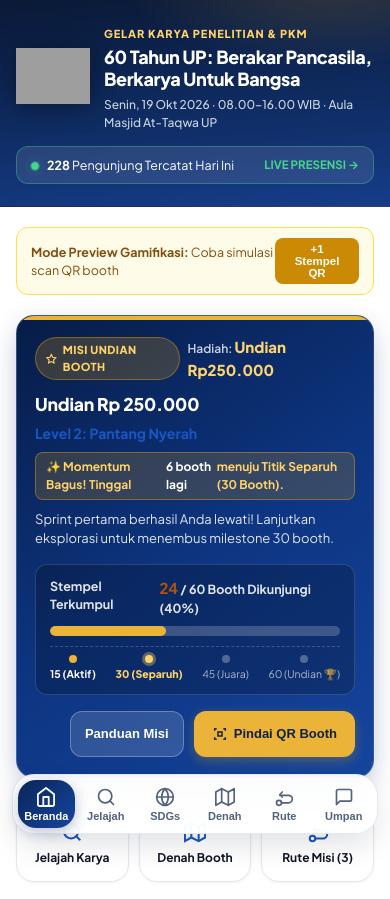
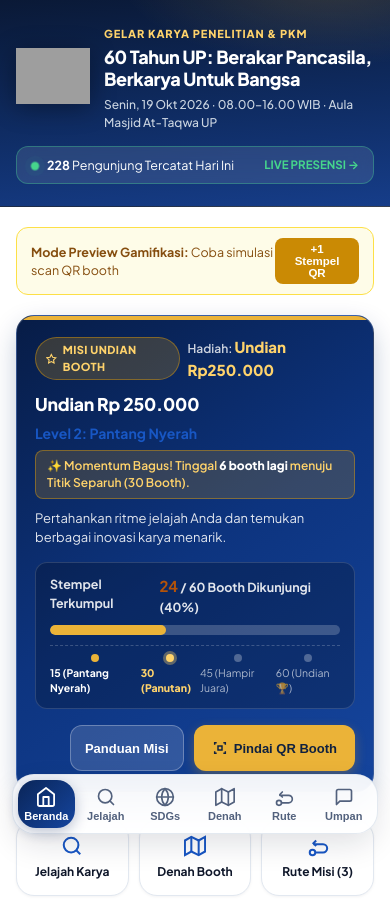
Before and after one commit to nawawimegahertz/gelarkaryaup60, a website: page mockup-beranda-gamifikasi.html in a window 390 px wide. Shown: the top 899 px of the page. Drawn offline with Linux system fonts and the light colour scheme; grey boxes are pictures that could not be loaded.

Commit message:
fix: sprint badge mobile layout and concise non-redundant gamification copy

```diff
--- a/assets/css/style.css
+++ b/assets/css/style.css
@@ -3459,21 +3459,25 @@ button,
 }
 
 .quest-sprint-badge {
-  display: inline-flex;
-  align-items: center;
-  gap: 5px;
+  display: block;
+  text-align: left;
+  line-height: 1.45;
   font-size: 12px;
-  font-weight: 700;
+  font-weight: 600;
   color: #ffd36b;
   background: rgba(245, 168, 0, 0.18);
   border: 1px solid rgba(245, 168, 0, 0.4);
   border-radius: 8px;
-  padding: 5px 10px;
-  margin: 4px 0 10px;
+  padding: 6px 11px;
+  margin: 6px 0 10px;
+  box-sizing: border-box;
+  width: fit-content;
+  max-width: 100%;
 }
 
 .quest-sprint-badge b {
   color: #ffffff;
+  font-weight: 800;
 }
 
 .quest-milestones-row {
--- a/mockup-beranda-gamifikasi.html
+++ b/mockup-beranda-gamifikasi.html
@@ -276,21 +276,27 @@
       }
 
       .quest-sprint-badge {
-        display: inline-flex;
-        align-items: center;
-        gap: 5px;
+        display: block;
+        text-align: left;
+        line-height: 1.45;
         font-size: 12px;
-        font-weight: 700;
+        font-weight: 600;
         color: #ffd36b;
         background: rgba(245, 168, 0, 0.18);
         border: 1px solid rgba(245, 168, 0, 0.4);
         border-radius: 8px;
-        padding: 5px 10px;
-        margin: 4px 0 10px;
+        padding: 6px 11px;
+        margin: 6px 0 10px;
+        box-sizing: border-box;
+        width: fit-content;
+        max-width: 100%;
+        word-break: normal;
+        overflow-wrap: break-word;
       }
 
       .quest-sprint-badge b {
         color: #ffffff;
+        font-weight: 800;
       }
 
       .quest-milestones-row {
@@ -766,10 +772,10 @@
         </div>
 
         <h2 class="quest-headline">Undian Rp 250.000</h2>
-        <div id="questLevelTitle" style="font-size:14px; font-weight:700; color:var(--primary); margin:2px 0 4px;">Level 2: Penjelajah Aktif</div>
+        <div id="questLevelTitle" style="font-size:14px; font-weight:700; color:var(--primary); margin:2px 0 4px;">Level 2: Pantang Nyerah</div>
         <div class="quest-sprint-badge" id="questSprintBadge">✨ Momentum Bagus! Tinggal <b>6 booth lagi</b> menuju Titik Separuh (30 Booth).</div>
         <p class="quest-desc" id="questDesc">
-          Pindai QR di bawah poster setiap booth. Pengunjung yang melengkapi seluruh 60 booth berhak mengikuti undian doorprize Rp 250.000.
+          Pertahankan ritme jelajah Anda dan temukan berbagai inovasi karya menarik.
         </p>
 
         <!-- Progress Box -->
@@ -784,15 +790,15 @@
           <div class="quest-milestones-row" id="questMilestonesRow">
             <div class="quest-milestone-item reached" id="m15">
               <span class="m-dot"></span>
-              <span>15 (Aktif)</span>
+              <span>15 (Pantang Nyerah)</span>
             </div>
             <div class="quest-milestone-item current" id="m30">
               <span class="m-dot"></span>
-              <span>30 (Separuh)</span>
+              <span>30 (Panutan)</span>
             </div>
             <div class="quest-milestone-item" id="m45">
               <span class="m-dot"></span>
-              <span>45 (Juara)</span>
+              <span>45 (Hampir Juara)</span>
             </div>
             <div class="quest-milestone-item" id="m60">
               <span class="m-dot"></span>
@@ -978,36 +984,36 @@
         fillBar.style.width = pct + "%";
         textCount.innerHTML = `<b style="color:#b45309; font-size:15px;">${currentStamps}</b> / ${targetStamps} Booth Dikunjungi (${pct}%)`;
 
-        let lvl = 1, title = "Level 1: Pemula", badge = "", desc = "";
+        let lvl = 1, title = "Level 1: Penjelajah Pemula", badge = "", desc = "";
         if (currentStamps >= 60) {
           lvl = 5;
           title = "Level 5: Calon Juara Undian";
           badge = "🏆 Target 60/60 Tercapai! Kupon Undian Siap Diundi.";
-          desc = "Luar biasa! Seluruh 60 booth telah Anda jelajahi. Kupon undian Doorprize Rp250.000 kini telah AKTIF!";
+          desc = "Seluruh 60 booth tuntas! Daftarkan kupon undian doorprize Rp 250.000 Anda sekarang.";
         } else if (currentStamps >= 45) {
           lvl = 4;
-          title = "Level 4: Calon Juara";
+          title = "Level 4: Hampir Juara";
           const s = 60 - currentStamps;
           badge = `🔥 Sprint Akhir: Tinggal <b>${s} booth lagi</b> menuju Kupon Undian!`;
-          desc = `Garis finish di depan mata! Jelajahi ${s} booth penutup untuk membuka kupon undian doorprize Rp 250.000.`;
+          desc = `Tinggal selangkah lagi untuk membuka tiket undian Doorprize Rp 250.000.`;
         } else if (currentStamps >= 30) {
           lvl = 3;
           title = "Level 3: Panutan";
           const s = 45 - currentStamps;
           badge = `⚡ Separuh Tuntas! Tinggal <b>${s} booth lagi</b> menuju Level 4.`;
-          desc = `Hebat! Lebih dari separuh pameran telah Anda bedah. Teruskan langkah untuk meraih predikat Kandidat Juara!`;
+          desc = `Lebih dari separuh pameran telah dijelajahi. Teruskan langkah ke babak penentuan!`;
         } else if (currentStamps >= 15) {
           lvl = 2;
           title = "Level 2: Pantang Nyerah";
           const s = 30 - currentStamps;
           badge = `✨ Momentum Bagus! Tinggal <b>${s} booth lagi</b> menuju Titik Separuh (30 Booth).`;
-          desc = `Sprint pertama berhasil Anda lewati! Lanjutkan eksplorasi untuk menembus milestone 30 booth.`;
+          desc = `Pertahankan ritme jelajah Anda dan temukan berbagai inovasi karya menarik.`;
         } else {
           lvl = 1;
           title = "Level 1: Penjelajah Pemula";
           const s = 15 - currentStamps;
           badge = `🚀 Langkah Awal! Tinggal <b>${s} booth lagi</b> menuju Level 2.`;
-          desc = `Awal yang mantap! Kunjungi ${s} booth lagi untuk segera naik pangkat ke Penjelajah Aktif.`;
+          desc = `Pindai QR di setiap booth untuk mengumpulkan stempel undian doorprize.`;
         }
 
         lvlTitle.textContent = title;
```
Also changed, not shown: assets/js/app.js (+16 -16 lines), task.md (+6 -0 lines).
